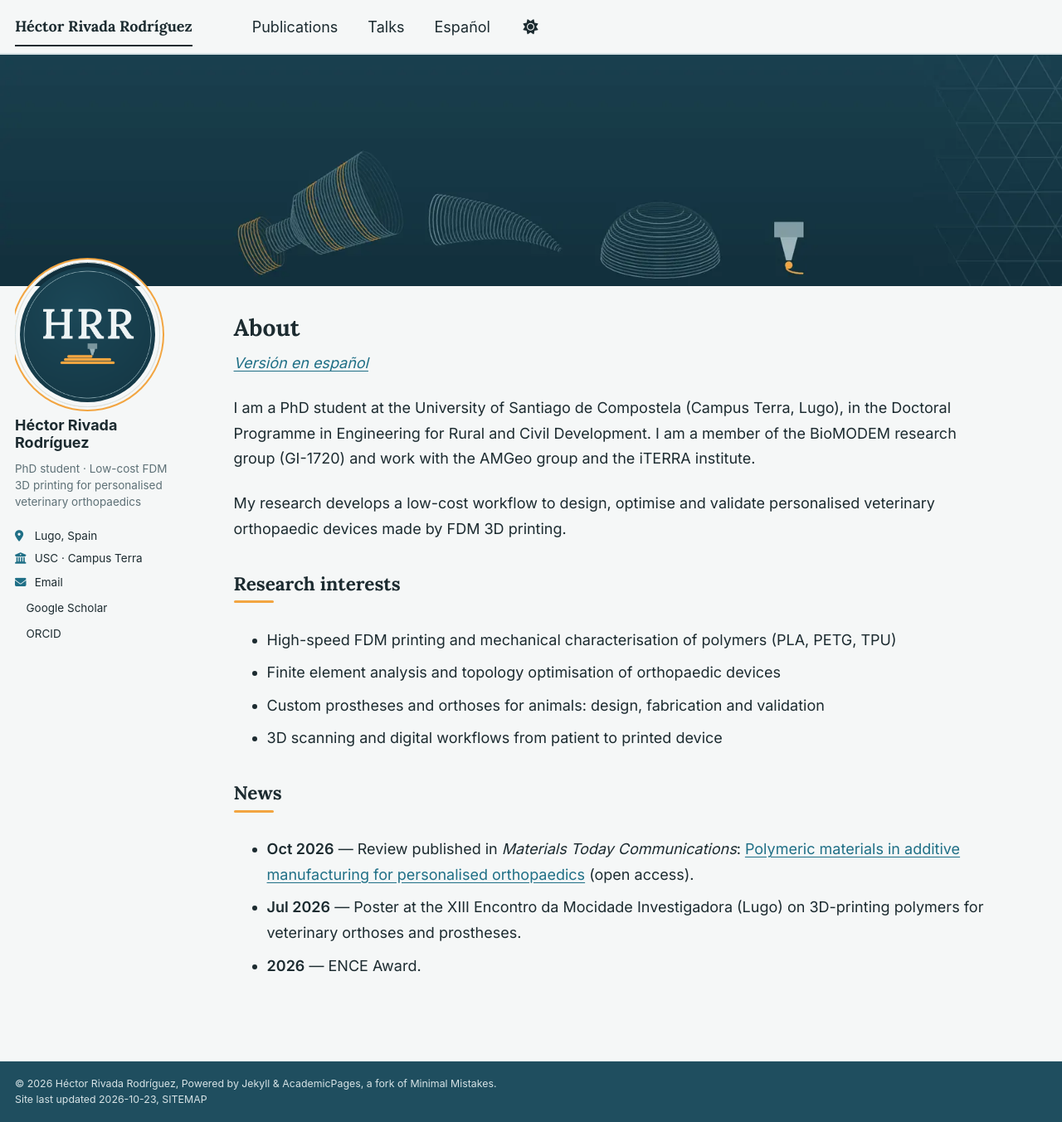
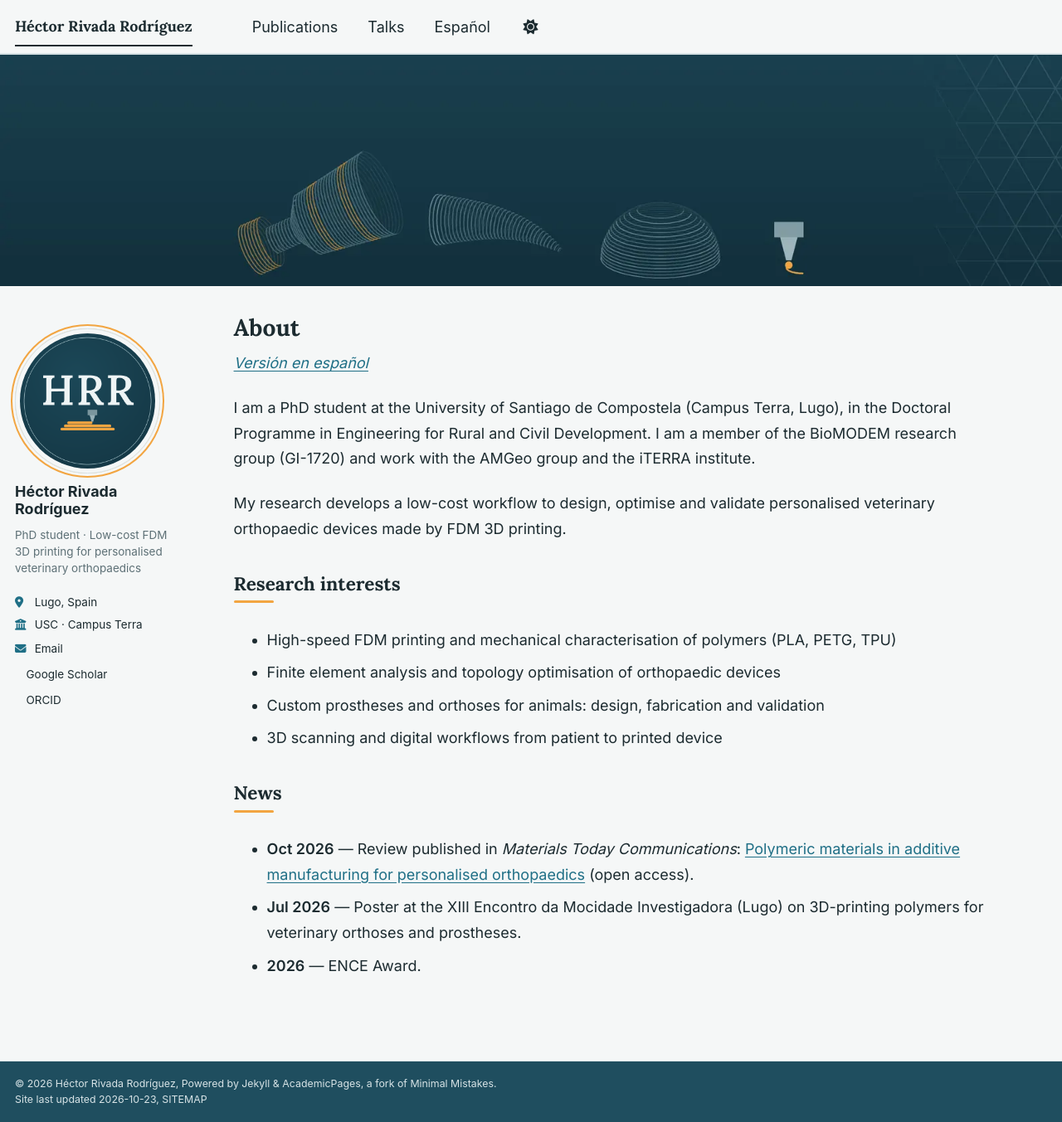
Before and after one commit to Hrivada/hrivada.github.io, a Jekyll site: the page built from _pages/about.md, in a window 1280 px wide and 1353 px high. Shown: the whole window at 83% size. Built offline with Jekyll 4.4.1, drawn with Linux system fonts in a browser that asks for light colours; a style sheet for code colours, icons or effects is not loaded.

Commit message:
Update sidebar styles and comments in main.scss

```diff
--- a/assets/css/main.scss
+++ b/assets/css/main.scss
@@ -179,10 +179,17 @@ h1, h2, h3,
   }
 }
 
-/* Avatar montado sobre el borde inferior del banner */
+/* Barra lateral junto al texto, con el avatar montado sobre el borde del banner */
 @media screen and (min-width: 1024px) {
   .sidebar {
+    position: relative;
+    height: auto;
+    overflow-y: visible;
+    padding-top: 0;
     margin-top: -130px;
+  }
+  .page {
+    padding-right: 6%;
   }
 }
 .author__avatar img {
```
